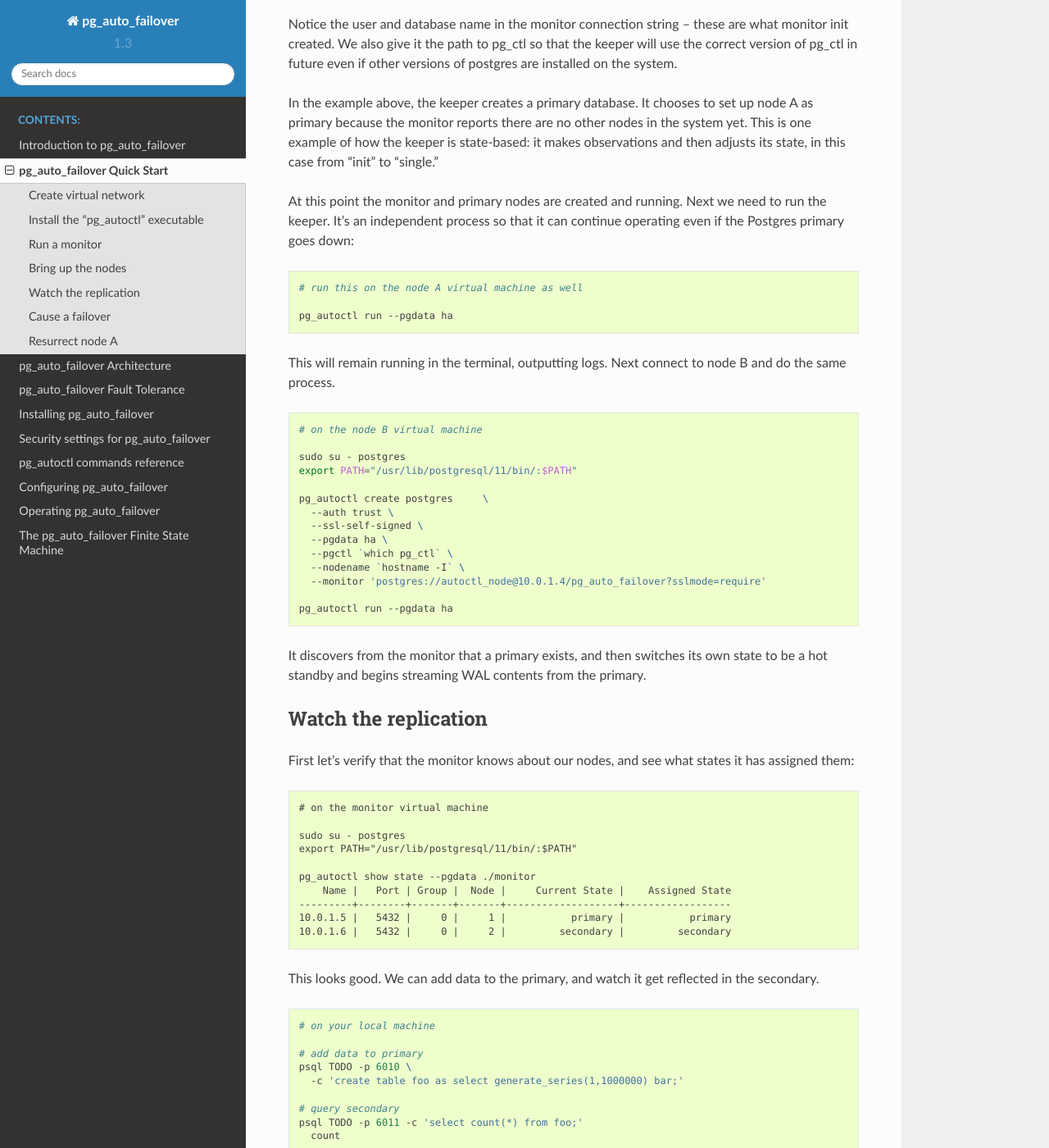
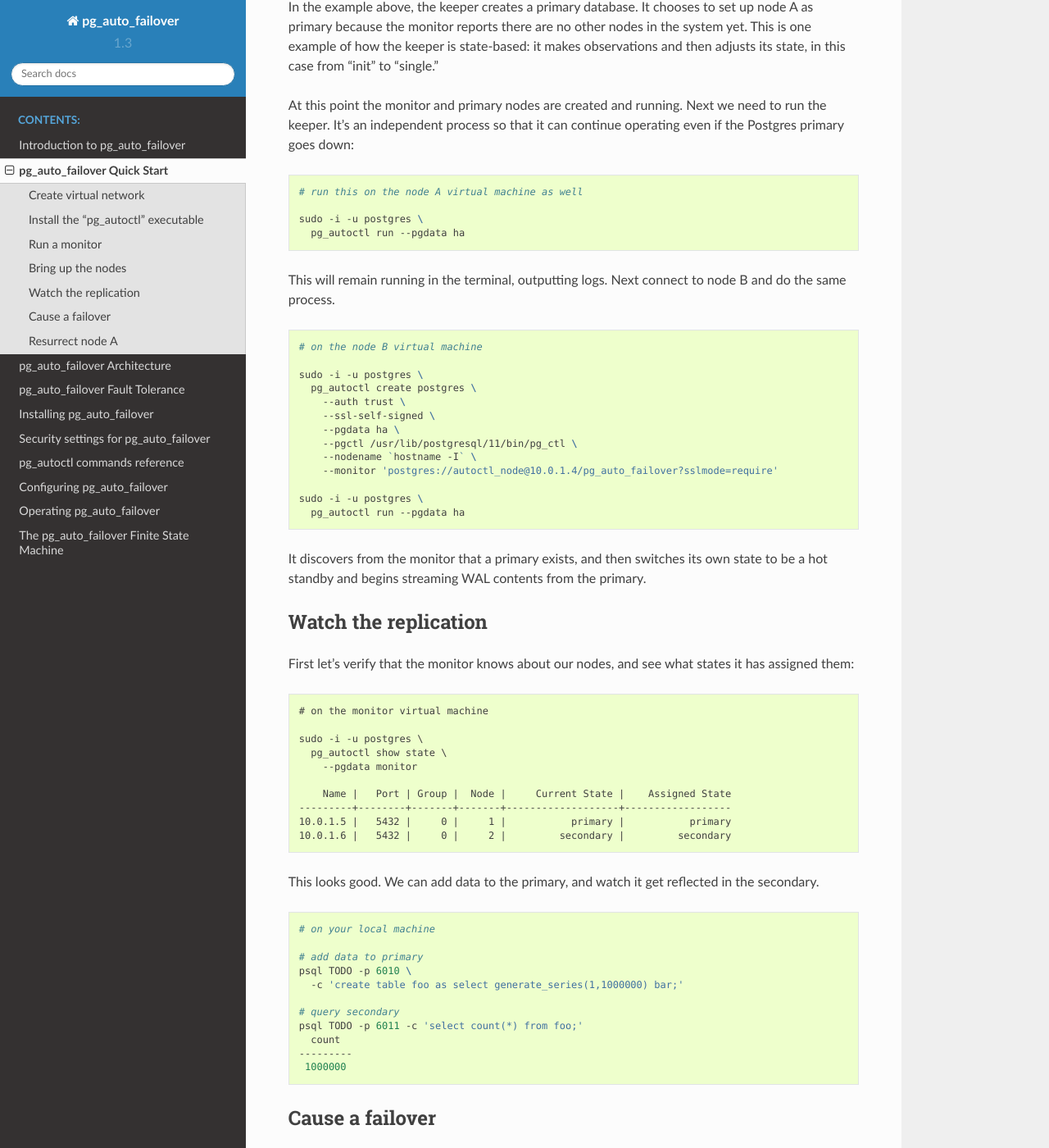
Before and after one commit to hapostgres/pg_auto_failover, a Sphinx documentation site: the page built from docs/quickstart.rst, in a window 1280 px wide and 1400 px high, scrolled down 3197 px. Shown: the whole window at 82% size. Built offline with Sphinx 7.4.7 and the Read the Docs theme 2.0.0, drawn with Linux system fonts in a browser that asks for light colours; some of the changed text lies outside the part shown.

Commit message:
Simplify commands with sudo postgres

```diff
--- a/docs/quickstart.rst
+++ b/docs/quickstart.rst
@@ -134,14 +131,12 @@ own roles in the system.
 
    # on the monitor virtual machine
 
-
-   sudo su - postgres
-   export PATH="/usr/lib/postgresql/11/bin/:$PATH"
-
-   pg_autoctl create monitor   \
-     --auth trust              \
-     --ssl-self-signed         \
-     --pgdata ./monitor
+   sudo -i -u postgres \
+     pg_autoctl create monitor \
+       --auth trust \
+       --ssl-self-signed \
+       --pgdata monitor \
+       --pgctl  /usr/lib/postgresql/11/bin/pg_ctl
 
 This command initializes a PostgreSQL cluster at the location pointed
 by the ``--pgdata`` option. When ``--pgdata`` is omitted, ``pg_autoctl``
@@ -168,16 +163,14 @@ We’ll create the primary database using the ``pg_autoctl create`` subcommand.
 
    # on the node A virtual machine
 
-   sudo su - postgres
-   export PATH="/usr/lib/postgresql/11/bin/:$PATH"
-
-   pg_autoctl create postgres     \
-     --auth trust \
-     --ssl-self-signed \
-     --pgdata ha \
-     --pgctl `which pg_ctl` \
-     --nodename `hostname -I` \
-     --monitor 'postgres://autoctl_node@10.0.1.4/pg_auto_failover?sslmode=require'
+   sudo -i -u postgres \
+     pg_autoctl create postgres \
+       --auth trust \
+       --ssl-self-signed \
+       --pgdata ha \
+       --pgctl /usr/lib/postgresql/11/bin/pg_ctl \
+       --nodename `hostname -I` \
+       --monitor 'postgres://autoctl_node@10.0.1.4/pg_auto_failover?sslmode=require'
 
 Notice the user and database name in the monitor connection string -- these
 are what monitor init created. We also give it the path to pg_ctl so that the
@@ -197,7 +190,8 @@ operating even if the Postgres primary goes down:
 
    # run this on the node A virtual machine as well
 
-   pg_autoctl run --pgdata ha
+   sudo -i -u postgres \
+     pg_autoctl run --pgdata ha
 
 This will remain running in the terminal, outputting logs. Next connect to
 node B and do the same process.
@@ -206,18 +200,17 @@ node B and do the same process.
 
    # on the node B virtual machine
 
-   sudo su - postgres
-   export PATH="/usr/lib/postgresql/11/bin/:$PATH"
+   sudo -i -u postgres \
+     pg_autoctl create postgres \
+       --auth trust \
+       --ssl-self-signed \
+       --pgdata ha \
+       --pgctl /usr/lib/postgresql/11/bin/pg_ctl \
+       --nodename `hostname -I` \
+       --monitor 'postgres://autoctl_node@10.0.1.4/pg_auto_failover?sslmode=require'
 
-   pg_autoctl create postgres     \
-     --auth trust \
-     --ssl-self-signed \
-     --pgdata ha \
-     --pgctl `which pg_ctl` \
-     --nodename `hostname -I` \
-     --monitor 'postgres://autoctl_node@10.0.1.4/pg_auto_failover?sslmode=require'
-
-   pg_autoctl run --pgdata ha
+   sudo -i -u postgres \
+     pg_autoctl run --pgdata ha
 
 It discovers from the monitor that a primary exists, and then switches its own
 state to be a hot standby and begins streaming WAL contents from the primary.
@@ -232,10 +225,10 @@ states it has assigned them:
 
    # on the monitor virtual machine
 
-   sudo su - postgres
-   export PATH="/usr/lib/postgresql/11/bin/:$PATH"
+   sudo -i -u postgres \
+     pg_autoctl show state \
+       --pgdata monitor
 
-   pg_autoctl show state --pgdata ./monitor
        Name |   Port | Group |  Node |     Current State |    Assigned State
    ---------+--------+-------+-------+-------------------+------------------
    10.0.1.5 |   5432 |     0 |     1 |           primary |           primary
```
Also changed, not shown: other parts of docs/quickstart.rst (+2 -5 lines).
